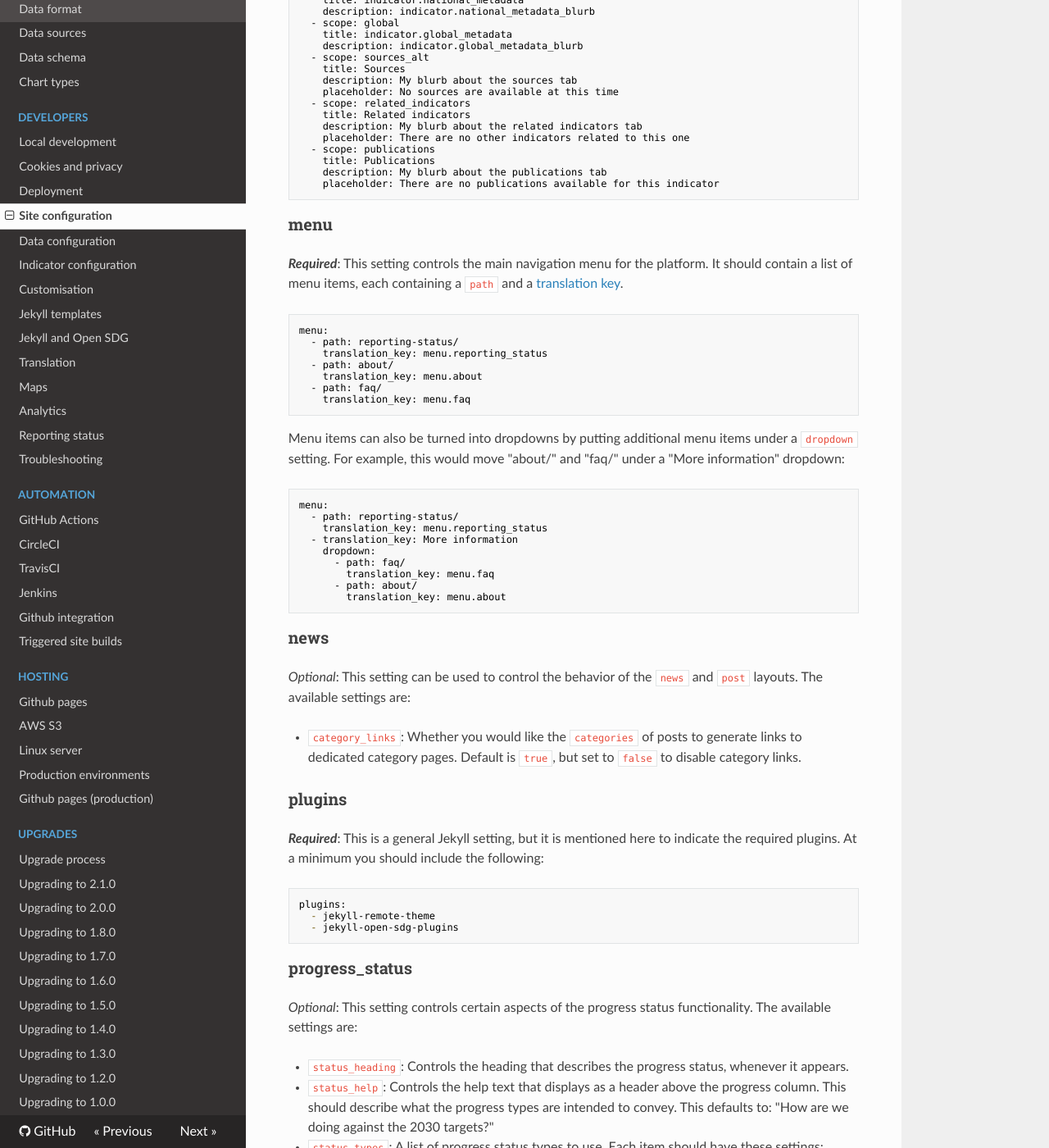
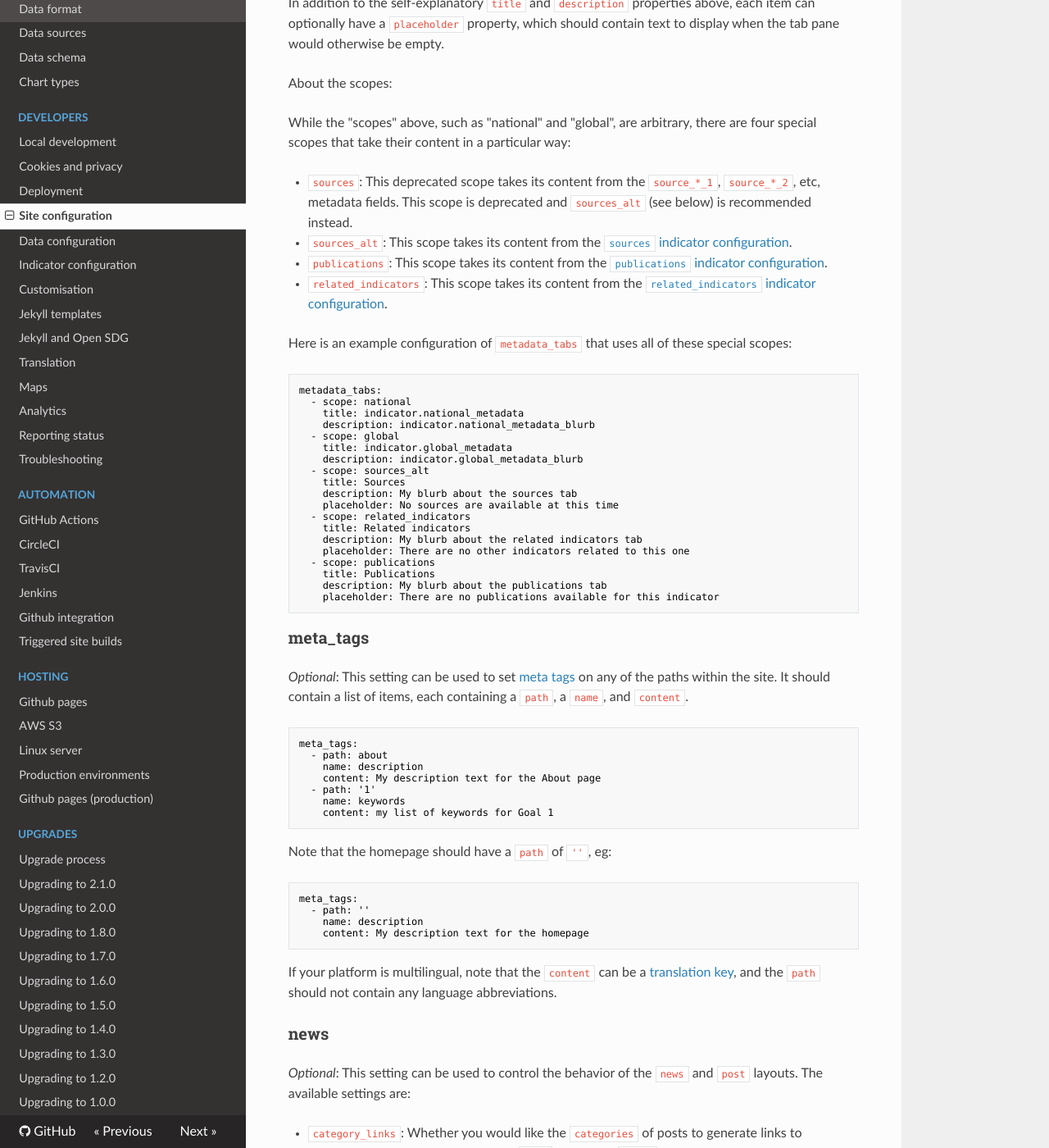
Before and after one commit to open-sdg/open-sdg, an MkDocs documentation site: the page built from docs/configuration.md, in a window 1280 px wide and 1400 px high, scrolled down 18484 px. Shown: the whole window at 82% size. Built offline with MkDocs 1.6.1, drawn with Linux system fonts in a browser that asks for light colours; nearby versions of some CDN libraries; some of the changed text lies outside the part shown.

Commit message:
Meta tag functionality

````diff
--- a/docs/configuration.md
+++ b/docs/configuration.md
@@ -710,6 +710,34 @@ _Optional_: This setting configures the layers that will be visible on maps on i
 
 _Optional_: This setting configures general options for maps on indicator pages. For more information on this setting, see the [Maps guidance](maps.md).
 
+### menu
+
+**_Required_**: This setting controls the main navigation menu for the platform. It should contain a list of menu items, each containing a `path` and a [translation key](translation.md).
+
+```nohighlight
+menu:
+  - path: reporting-status/
+    translation_key: menu.reporting_status
+  - path: about/
+    translation_key: menu.about
+  - path: faq/
+    translation_key: menu.faq
+```
+
+Menu items can also be turned into dropdowns by putting additional menu items under a `dropdown` setting. For example, this would move "about/" and "faq/" under a "More information" dropdown:
+
+```nohighlight
+menu:
+  - path: reporting-status/
+    translation_key: menu.reporting_status
+  - translation_key: More information
+    dropdown:
+      - path: faq/
+        translation_key: menu.faq
+      - path: about/
+        translation_key: menu.about
+```
+
 ### metadata_edit_url
 
 **_Required_**: This setting controls the URL of the "Edit Metadata" that appear on the staging site's indicator pages. It should be a full URL. Note that you can include `[id]` in the URL, and it will be dynamically replaced with the indicator's id (dash-delimited).
@@ -770,33 +798,30 @@ metadata_tabs:
     placeholder: There are no publications available for this indicator
 ```
 
-### menu
+### meta_tags
 
-**_Required_**: This setting controls the main navigation menu for the platform. It should contain a list of menu items, each containing a `path` and a [translation key](translation.md).
+_Optional_: This setting can be used to set [meta tags](https://www.w3schools.com/tags/tag_meta.asp) on any of the paths within the site. It should contain a list of items, each containing a `path`, a `name`, and `content`.
 
 ```nohighlight
-menu:
-  - path: reporting-status/
-    translation_key: menu.reporting_status
-  - path: about/
-    translation_key: menu.about
-  - path: faq/
-    translation_key: menu.faq
+meta_tags:
+  - path: about
+    name: description
+    content: My description text for the About page
+  - path: '1'
+    name: keywords
+    content: my list of keywords for Goal 1
 ```
 
-Menu items can also be turned into dropdowns by putting additional menu items under a `dropdown` setting. For example, this would move "about/" and "faq/" under a "More information" dropdown:
+Note that the homepage should have a `path` of `''`, eg:
 
 ```nohighlight
-menu:
-  - path: reporting-status/
-    translation_key: menu.reporting_status
-  - translation_key: More information
-    dropdown:
-      - path: faq/
-        translation_key: menu.faq
-      - path: about/
-        translation_key: menu.about
+meta_tags:
+  - path: ''
+    name: description
+    content: My description text for the homepage
 ```
+
+If your platform is multilingual, note that the `content` can be a [translation key](translation.md), and the `path` should not contain any language abbreviations.
 
 ### news
 
````
Also changed, not shown: 4 other files.
